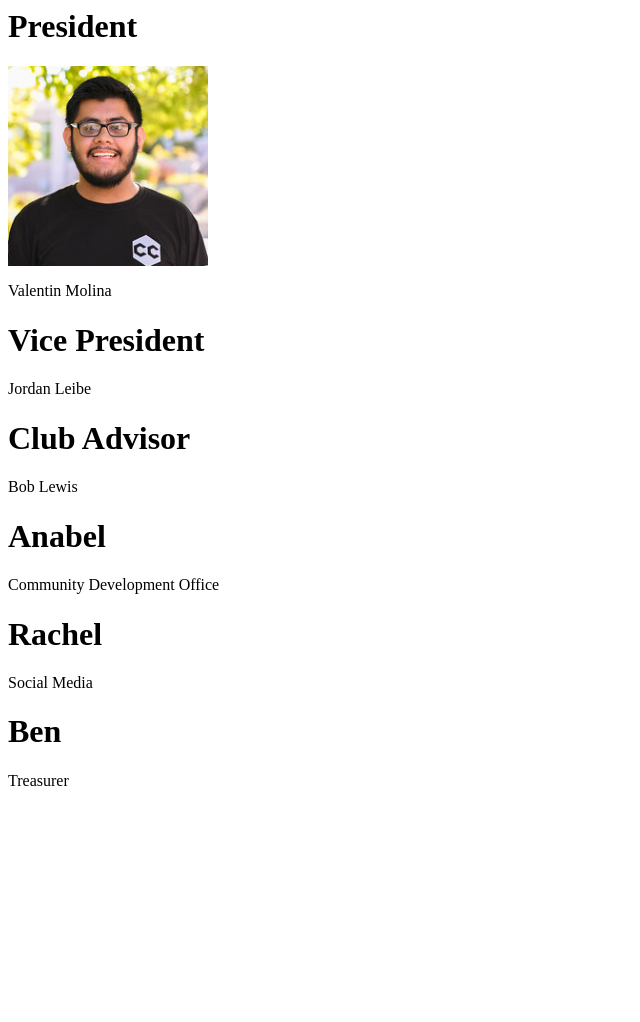
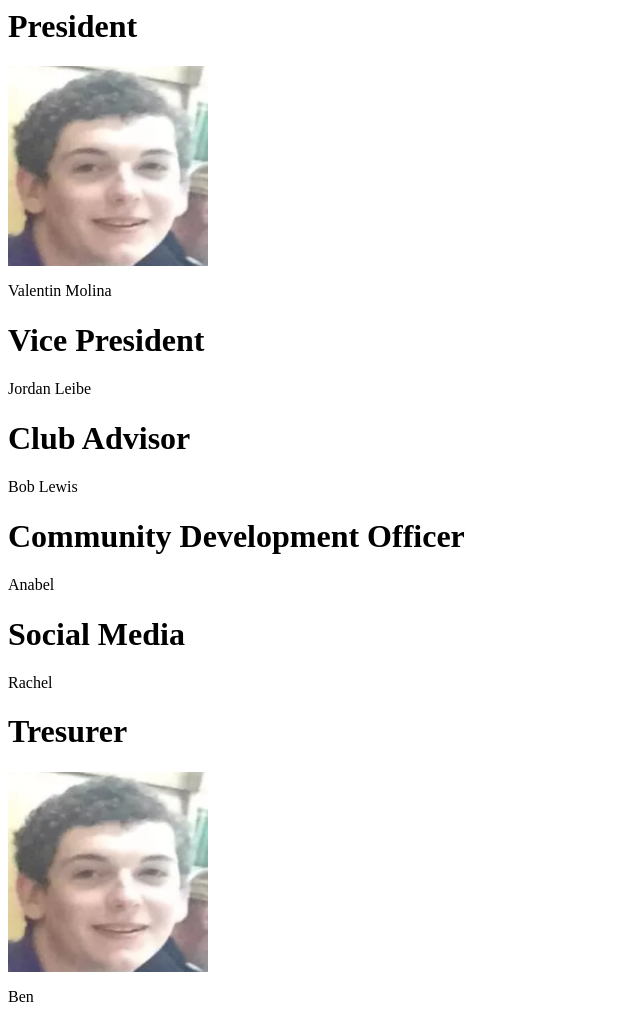
Before and after one commit to CodingCougs/cc-django-site, a Django app: page /about/ in a window 1280 px wide. Shown: the whole page, without its empty margins (0-640 px from the left). Before the commit the page ends 786 px from the top, so only its background shows below. Run offline with Django 3.2, Linux system fonts and the light colour scheme; parts of the project's set-up code (start-up, migrations or seed data) failed here and were passed over.

Commit message:
Added Members

```diff
--- a/website/templates/website/about.html
+++ b/website/templates/website/about.html
@@ -8,18 +8,19 @@
     <main role="main">
         <div class="main-container">
             <h1>President</h1>
-            <img src="website\templates\website\valpic.jpg" alt="Val" width="200" height="200">
+            <img src="website\templates\website\benpic.png" alt="Val" width="200" height="200">
             <p>Valentin Molina</p>
             <h1>Vice President</h1>
             <p>Jordan Leibe</p>
             <h1>Club Advisor</h1>
             <p>Bob Lewis</p>
-            <h1>Anabel</h1>
-            <p>Community Development Office</p>
-            <h1>Rachel</h1>
-            <p>Social Media</p>
-            <h1>Ben</h1>
-            <p>Treasurer</p>
+            <h1>Community Development Officer</h1>
+            <p>Anabel</p>
+            <h1>Social Media</h1>
+            <p>Rachel</p>
+            <h1>Tresurer</h1>
+            <img src="website\templates\website\benpic.png" alt="Ben" width="200" height="200">
+            <p>Ben</p>
         </div>
     </main>
 </body>
```
Also changed, not shown: website/benpic.png (deleted), website/valpic.jpg (deleted).
